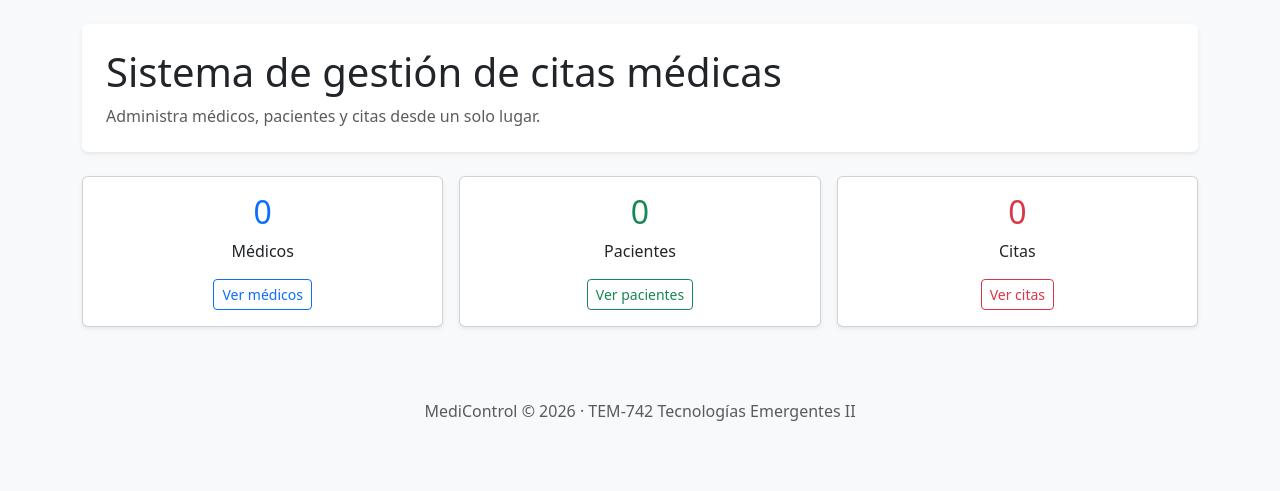
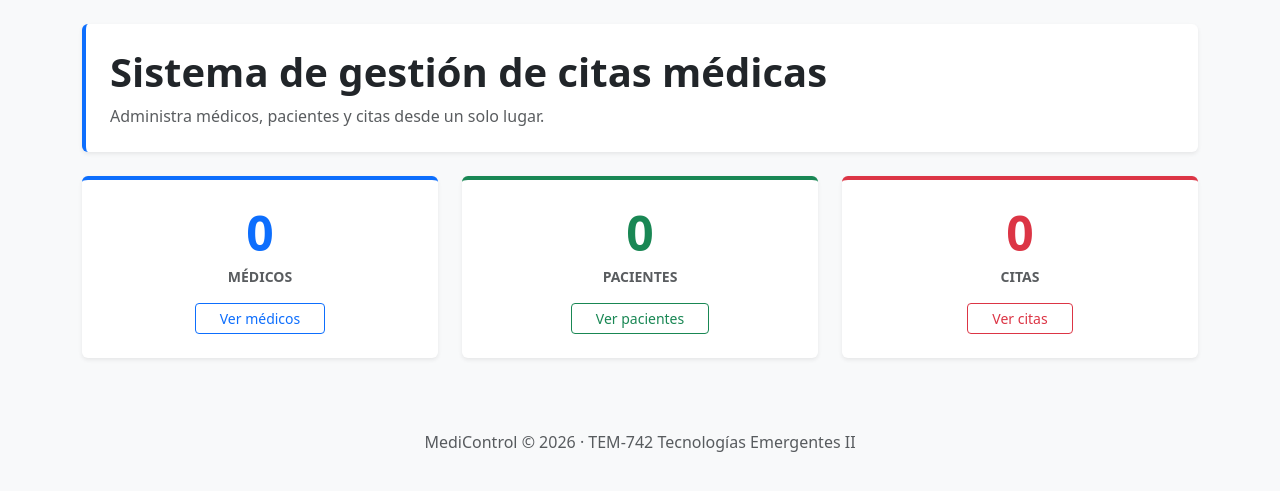
Before and after one commit to isaiasjtm/2do-parcial-emergentes-II, a Flask app: page / in a window 1280 px wide. Shown: the part 56-547 px from the top of the page. Run offline with Flask 3, Linux system fonts and the light colour scheme.

Commit message:
cnfirmacion

```diff
--- a/app/models.py
+++ b/app/models.py
@@ -7,8 +7,6 @@ class Medico(db.Model):
     id = db.Column(db.Integer, primary_key=True)
     nombre = db.Column(db.String(100), nullable=False)
     especialidad = db.Column(db.String(100), nullable=False)
-
-    # Un médico puede tener muchas citas
     citas = db.relationship("Cita", back_populates="medico", cascade="all, delete-orphan")
 
     def __repr__(self):
@@ -21,8 +19,6 @@ class Paciente(db.Model):
     id = db.Column(db.Integer, primary_key=True)
     nombre = db.Column(db.String(100), nullable=False)
     telefono = db.Column(db.String(20), nullable=False)
-
-    # Un paciente puede tener muchas citas
     citas = db.relationship("Cita", back_populates="paciente", cascade="all, delete-orphan")
 
     def __repr__(self):
@@ -37,8 +33,6 @@ class Cita(db.Model):
     hora = db.Column(db.Time, nullable=False)
     medico_id = db.Column(db.Integer, db.ForeignKey("medicos.id"), nullable=False)
     paciente_id = db.Column(db.Integer, db.ForeignKey("pacientes.id"), nullable=False)
-
-    # Cada cita pertenece a un médico y a un paciente
     medico = db.relationship("Medico", back_populates="citas")
     paciente = db.relationship("Paciente", back_populates="citas")
 
--- a/app/templates/index.html
+++ b/app/templates/index.html
@@ -1,28 +1,53 @@
 {% extends "base.html" %}
 {% block title %}Inicio · MediControl{% endblock %}
 {% block content %}
-<div class="p-4 mb-4 bg-white rounded shadow-sm">
-    <h1 class="display-6">Sistema de gestión de citas médicas</h1>
+<div class="p-4 mb-4 bg-white rounded shadow-sm border-start border-4 border-primary">
+    <h1 class="display-6 fw-bold text-dark">Sistema de gestión de citas médicas</h1>
     <p class="text-muted mb-0">Administra médicos, pacientes y citas desde un solo lugar.</p>
 </div>
-<div class="row g-3">
+
+<div class="row g-4">
+
     <div class="col-md-4">
-        <div class="card text-center shadow-sm"><div class="card-body">
-            <h2 class="text-primary">{{ total_medicos }}</h2><p>Médicos</p>
-            <a href="{{ url_for('medicos.listar') }}" class="btn btn-outline-primary btn-sm">Ver médicos</a>
-        </div></div>
+        <div class="card text-center shadow-sm border-0 border-top border-4 border-primary h-100 py-2">
+            <div class="card-body d-flex flex-column justify-content-between">
+                <div>
+                    <h2 class="display-5 fw-bold text-primary mb-1">{{ total_medicos }}</h2>
+                    <p class="text-uppercase small text-muted fw-semibold mb-3">Médicos</p>
+                </div>
+                <div>
+                    <a href="{{ url_for('medicos.listar') }}" class="btn btn-outline-primary btn-sm px-4">Ver médicos</a>
+                </div>
+            </div>
+        </div>
     </div>
+
     <div class="col-md-4">
-        <div class="card text-center shadow-sm"><div class="card-body">
-            <h2 class="text-success">{{ total_pacientes }}</h2><p>Pacientes</p>
-            <a href="{{ url_for('pacientes.listar') }}" class="btn btn-outline-success btn-sm">Ver pacientes</a>
-        </div></div>
+        <div class="card text-center shadow-sm border-0 border-top border-4 border-success h-100 py-2">
+            <div class="card-body d-flex flex-column justify-content-between">
+                <div>
+                    <h2 class="display-5 fw-bold text-success mb-1">{{ total_pacientes }}</h2>
+                    <p class="text-uppercase small text-muted fw-semibold mb-3">Pacientes</p>
+                </div>
+                <div>
+                    <a href="{{ url_for('pacientes.listar') }}" class="btn btn-outline-success btn-sm px-4">Ver pacientes</a>
+                </div>
+            </div>
+        </div>
     </div>
+
     <div class="col-md-4">
-        <div class="card text-center shadow-sm"><div class="card-body">
-            <h2 class="text-danger">{{ total_citas }}</h2><p>Citas</p>
-            <a href="{{ url_for('citas.listar') }}" class="btn btn-outline-danger btn-sm">Ver citas</a>
-        </div></div>
+        <div class="card text-center shadow-sm border-0 border-top border-4 border-danger h-100 py-2">
+            <div class="card-body d-flex flex-column justify-content-between">
+                <div>
+                    <h2 class="display-5 fw-bold text-danger mb-1">{{ total_citas }}</h2>
+                    <p class="text-uppercase small text-muted fw-semibold mb-3">Citas</p>
+                </div>
+                <div>
+                    <a href="{{ url_for('citas.listar') }}" class="btn btn-outline-danger btn-sm px-4">Ver citas</a>
+                </div>
+            </div>
+        </div>
     </div>
 </div>
 {% endblock %}
```
